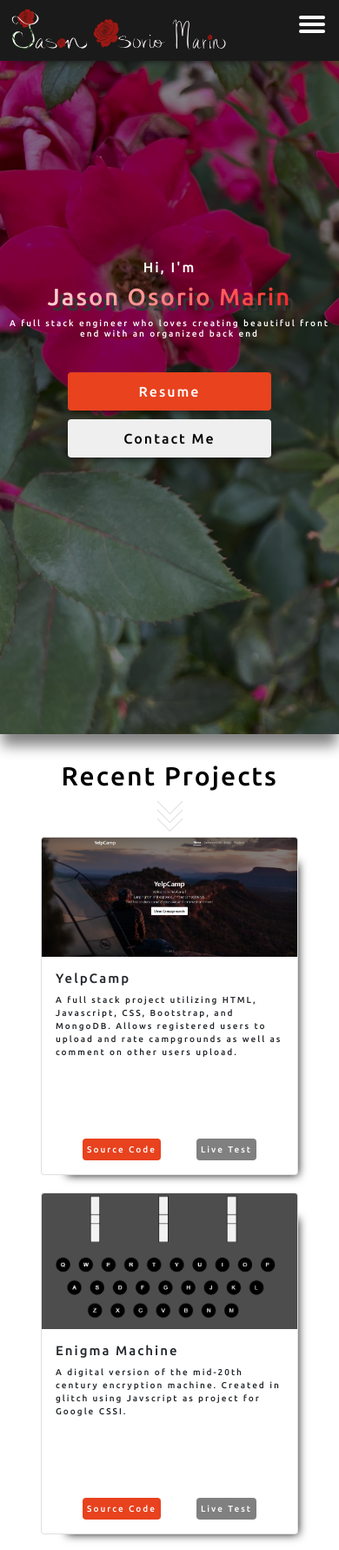
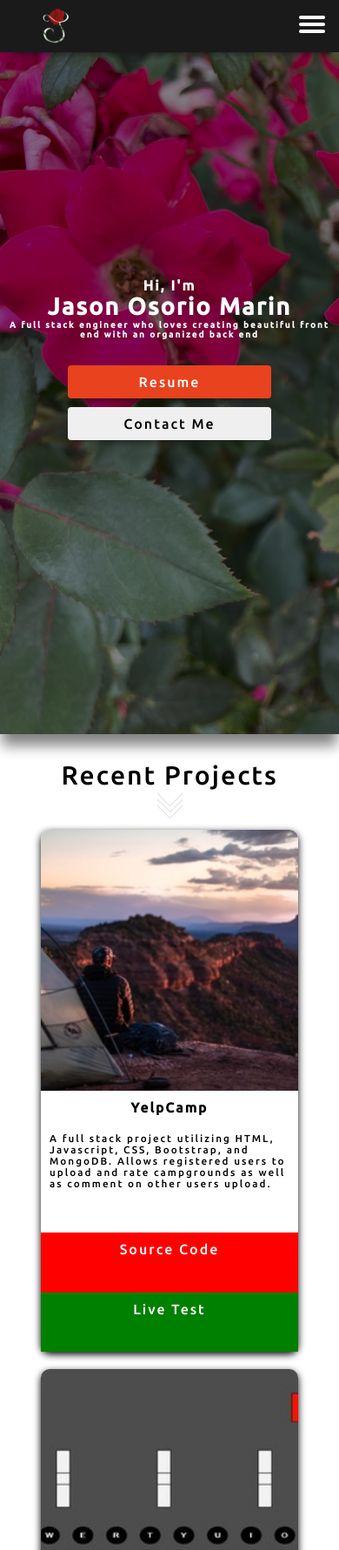
Before and after one commit to Jmarin123/Portfolio, a Node server app: page / in a window 390 px wide. Shown: the top 1782 px of the page at 87% size. Run offline with Node 20, Linux system fonts and the light colour scheme.

Commit message:
Save for main

```diff
--- a/index.js
+++ b/index.js
@@ -7,14 +7,18 @@
 app.use(express.static(path.join(__dirname, 'public')));
 
 
-app.use('/projects', (req, res) => {
-    res.render('projects.ejs');
+app.use('/about', (req, res) => {
+    res.render('about.ejs');
 });
 
 app.use('/', (req, res) => {
     res.render('landing.ejs');
 })
 
+app.use('*', (res, req) => {
+    req.redirect('/');
+})
+
 const port = process.env.PORT || 3000;
 app.listen(port, () => {
     console.log(`Serving on port ${port}`);
--- a/public/stylesheets/landingPage.css
+++ b/public/stylesheets/landingPage.css
@@ -30,6 +30,10 @@
 .brand {
     color: white;
     text-decoration: none;
+}
+
+.solo-j {
+    display: none;
 }
 
 .brand:hover {
@@ -145,14 +149,17 @@
 .hero-text {
     /* padding-left: 20px; */
     text-align: center;
+    cursor: default;
 }
 
 .hero-text h5 {
     font-size: clamp(10px, 1.7vw, 20px);
+    cursor: default;
 }
 
 .intro {
     font-size: clamp(16px, 3vw, 64px);
+    cursor: default;
 }
 
 .hero-buttons {
@@ -193,11 +200,8 @@
 }
 
 .title {
-    background: -webkit-linear-gradient(320deg, white, red);
-    -webkit-background-clip: text;
-    -webkit-text-fill-color: transparent;
+    color: white;
     font-size: clamp(1rem, 7vw, 10rem);
-    filter: drop-shadow(6px 6px #333);
 }
 
 .resume:hover {
@@ -249,7 +253,7 @@
     padding: 10px;
     transform: rotate(45deg);
     -webkit-transform: rotate(45deg);
-    transition: border-width 0.2s;
+    transition: border-width 0.3s;
 }
 
 
@@ -267,58 +271,122 @@
 }
 
 .card {
-    display: inline-block;
-    margin-bottom: auto;
+    display: flex;
+    flex-flow: column;
+    margin-bottom: 20px;
     box-sizing: border-box;
     height: auto;
-    box-shadow: 15px 15px 10px -15px #111;
-    width: 20rem !important;
+    box-shadow: 0 3px 8px #000;
+    width: 20rem;
     margin-top: 10px;
+    border-radius: 10px;
+    transition: all 300ms ease-in-out;
+}
+
+.card:hover {
+    box-shadow: 0px 10px 40px;
+    transform: scale(1.05);
+}
+
+.yelp-pic {
+    min-height: 200px;
+    width: 100%;
+    border-top-left-radius: 10px;
+    border-top-right-radius: 10px;
+    background: url("../images/testYelp.jpg") no-repeat;
+    background-size: cover;
+    background-position: center;
+}
+
+
+.enigma-pic {
+    min-height: 200px;
+    width: 100%;
+    border-top-left-radius: 10px;
+    border-top-right-radius: 10px;
+    background: url("../images/testEnigma.jpg") no-repeat;
+    background-size: cover;
+    background-position: center;
+}
+
+.music-pic {
+
+    min-height: 200px;
+    width: 100%;
+    border-top-left-radius: 10px;
+    border-top-right-radius: 10px;
+    background: url("../images/IMG-0294.jpg") no-repeat;
+    background-size: cover;
+    background-position: center;
+
 }
 
 .card-title {
     font-size: clamp(15px, 2vw, 20px);
+    text-align: center;
+    margin: 10px;
 }
 
 .card-text {
     font-size: clamp(10px, 2vw, 15px);
+    font-weight: 30;
+    padding: 10px;
 }
 
 .card-body {
-    box-sizing: border-box;
-    height: auto;
+    display: flex;
+    flex-flow: column;
+    height: 100%;
 }
+
 
 .card-buttons {
     display: flex;
-    align-items: center;
+    margin: 10px;
+    align-items: flex-end;
     justify-content: space-evenly;
-    margin-top: 90px;
+    height: 100%;
 }
 
-.sourceCode {
+
+.card-reference {
     margin: 0px 10px;
     font-size: clamp(10px, 2vw, 16px);
     background-color: #e8421e;
     color: white;
     border: none;
     border-radius: 4px;
-    padding: 5px;
+    padding: .5em 1em;
     transition: background-color 0.2s;
+    cursor: pointer;
 }
 
 
+.sourceCode:hover {
+    background-color: #c43618;
+}
 
 .live-test {
+    background-color: #28a745;
+}
+
+.live-test:hover {
+    background-color: #208537;
+}
+
+
+/* .live-test {
     margin: 0px 10px;
     font-size: clamp(10px, 2vw, 16px);
     background-color: grey;
     color: white;
     border: none;
     border-radius: 4px;
-    padding: 5px;
+    padding: 1em;
     transition: background-color 0.2s;
-}
+    cursor: pointer;
+} */
+
 
 
 @media (min-width: 780px) {
@@ -377,9 +445,18 @@
         margin-left: 10vw;
     } */
 
-    .brand img {
+    /* .brand img {
         width: 250px;
         height: 50px;
+    } */
+
+    .solo-j {
+        display: block;
+        margin-left: 10vw;
+    }
+
+    .full-name {
+        display: none;
     }
 
     .logo {
@@ -467,16 +544,72 @@
         width: 60vw;
     }
 
-    .card {
-        width: 80% !important;
-        margin-bottom: 20px;
-        margin-top: 0px;
-    }
-
-
     .all-projects {
         flex-flow: column;
         justify-content: center;
         align-items: center;
     }
+
+    .card {
+        width: 80%;
+        margin: 10px 0px;
+        height: 600px;
+    }
+
+    .yelp-pic {
+        min-height: 300px;
+    }
+
+    .enigma-pic {
+        min-height: 300px;
+    }
+
+    .music-pic {
+        min-height: 300px;
+    }
+
+    .card-title {
+        font-size: clamp(15px, 4vw, 30px);
+    }
+
+    .card-text {
+        font-size: clamp(10px, 3vw, 20px);
+    }
+
+    .card-buttons {
+        flex-direction: column;
+        align-items: center;
+        justify-content: center;
+        width: 100%;
+    }
+
+    .container-for-buttons {
+        margin-top: 40px;
+        height: 100%;
+    }
+
+    .tryingClass {
+        width: 100%;
+        height: 50%;
+        padding: 10px;
+        background-color: red;
+        color: white;
+        text-align: center;
+    }
+
+    .finishPlz {
+        width: 100%;
+        height: 50%;
+        padding: 10px;
+        background-color: green;
+        color: white;
+        text-align: center;
+    }
+
+    .card-reference {
+        width: 100%;
+        padding: 0 100%;
+        font-size: clamp(16px, 3vw, 24pxA)
+    }
+
 }
--- a/views/landing.ejs
+++ b/views/landing.ejs
@@ -6,8 +6,6 @@
     <meta http-equiv="X-UA-Compatible" content="IE=edge">
     <meta name="viewport" content="width=device-width, initial-scale=1.0">
     <title>Welcome!</title>
-    <link href="https://cdn.jsdelivr.net/npm/bootstrap@5.0.2/dist/css/bootstrap.min.css" rel="stylesheet"
-        integrity="sha384-EVSTQN3/azprG1Anm3QDgpJLIm9Nao0Yz1ztcQTwFspd3yD65VohhpuuCOmLASjC" crossorigin="anonymous">
 
     <link rel="stylesheet" href="/stylesheets/landingPage.css">
 </head>
@@ -16,9 +14,10 @@
     <nav class="navbar-thing">
         <div class="logo">
             <a href="#" class="brand">
-                <img src="../images/Fixing.png" alt="Jason Osorio Marin Logo" width="240px" height="60px">
+                <img src="../images/Fixing.png" alt="Jason Osorio Marin Logo" width="240px" height="60px"
+                    class="full-name">
                 <!-- This is the smaller css-->
-
+                <img src="../images/Solo_J.png" alt="Jason Osorio Marin Logo" width="30px" height="40px" class="solo-j">
                 <!-- <img src="../images/Untitled_Artwork.png" width="200px" height="100px" alt="Jason Osorio"
                     class="image-brand"> -->
             </a>
@@ -32,7 +31,6 @@
             <ul>
                 <li><a href="/" class="homeLink">Home</a></li>
                 <li><a href="/about" class="aboutLink">About</a></li>
-                <li><a href="/projects" class="aboutLink">Projects</a></li>
                 <li><a href="/contact" class="contactLink">Contact</a></li>
                 <li>
                     <a href="https://github.com/Jmarin123" target="_blank" rel="noopener noreferrer">
@@ -76,58 +74,54 @@
             </div>
             <div class="all-projects">
                 <div class="card yelpcamp">
-                    <img class="card-img-top" src="../images/yelpcampPic.png" alt="Card image cap">
+                    <div class="yelp-pic"></div>
                     <div class="card-body">
                         <h5 class="card-title">YelpCamp</h5>
                         <p class="card-text">A full stack project utilizing HTML, Javascript, CSS, Bootstrap, and
                             MongoDB. Allows registered users to upload and rate campgrounds as well as comment on other
                             users upload.</p>
-                        <div class="card-buttons">
+                        <!-- <div class="card-buttons">
                             <form action="https://github.com/Jmarin123/Enigma-Machine" method="get" target="_blank">
-                                <button class="sourceCode">Source Code</button>
+                                <button class="card-reference sourceCode">Source Code</button>
                             </form>
                             <form action="https://enigma-encrypt.glitch.me" method="get" target="_blank">
-                                <button class="live-test">Live Test</button>
+                                <button class="card-reference live-test">Live Test</button>
+                            </form>
+                        </div> -->
+                        <div class="container-for-buttons">
+                            <div class="tryingClass">Source Code</div>
+                            <div class="finishPlz">Live Test</div>
+                        </div>
+                    </div>
+                </div>
+                <div class="card enigma">
+                    <div class="enigma-pic"></div>
+                    <div class="card-body">
+                        <h5 class="card-title">Enigma Machine</h5>
+                        <p class="card-text">A digital version of the mid-20th century encryption machine. Created in
+                            glitch using Javscript as project for Google CSSI.</p>
+                        <div class="card-buttons enigma-button">
+                            <form action="https://github.com/Jmarin123/Enigma-Machine" method="get" target="_blank">
+                                <button class="card-reference sourceCode">Source Code</button>
+                            </form>
+                            <form action="https://enigma-encrypt.glitch.me" method="get" target="_blank">
+                                <button class="card-reference live-test">Live Test</button>
                             </form>
                         </div>
                     </div>
                 </div>
-                <div class="card enigma">
-                    <img class="card-img-top" src="../images/enigmaPic.png" alt="Card image cap">
-                    <div class="card-body">
-                        <h5 class="card-title">Enigma Machine</h5>
-                        <p class="card-text">A digital version of the mid-20th century encryption machine. Created in
-                            glitch using Javscript as project for Google CSSI.</p>
-                        <div class="card-buttons">
-                            <form action="https://github.com/Jmarin123/Enigma-Machine" method="get" target="_blank">
-                                <button class="sourceCode">Source Code</button>
-                            </form>
-                            <form action="https://enigma-encrypt.glitch.me" method="get" target="_blank">
-                                <button class="live-test">Live Test</button>
-                            </form>
-                        </div>
-                    </div>
-                    <!-- <div class="container-for-source-live">
-                        <form action="https://github.com/Jmarin123/Enigma-Machine" method="get" target="_blank">
-                            <button class="sourceCode">Source Code</button>
-                        </form>
-                        <form action="https://enigma-encrypt.glitch.me" method="get" target="_blank">
-                            <button class="live-test">Live Test</button>
-                        </form>
-                    </div> -->
-                </div>
                 <div class="card musicAPI">
-                    <img class="card-img-top" src="../images/IMG-0296.jpg" alt="Card image cap">
+                    <div class="music-pic"></div>
                     <div class="card-body">
                         <h5 class="card-title">Music API</h5>
                         <p class="card-text">Some quick example text to build on the card title and make up the bulk of
                             the card's content.</p>
                         <div class="card-buttons">
                             <form action="https://github.com/Jmarin123/Enigma-Machine" method="get" target="_blank">
-                                <button class="sourceCode">Source Code</button>
+                                <button class="card-reference sourceCode">Source Code</button>
                             </form>
                             <form action="https://enigma-encrypt.glitch.me" method="get" target="_blank">
-                                <button class="live-test">Live Test</button>
+                                <button class="card-reference live-test">Live Test</button>
                             </form>
                         </div>
                     </div>
@@ -149,9 +143,6 @@
     <script src="/scripts/homePage.js"></script>
     <script type="module" src="https://unpkg.com/ionicons@5.5.2/dist/ionicons/ionicons.esm.js"></script>
     <script nomodule src="https://unpkg.com/ionicons@5.5.2/dist/ionicons/ionicons.js"></script>
-    <script src="https://cdn.jsdelivr.net/npm/bootstrap@5.0.2/dist/js/bootstrap.bundle.min.js"
-        integrity="sha384-MrcW6ZMFYlzcLA8Nl+NtUVF0sA7MsXsP1UyJoMp4YLEuNSfAP+JcXn/tWtIaxVXM"
-        crossorigin="anonymous"></script>
 
 </body>
 
```
Also changed, not shown: public/images/Jason_Logo.PNG (deleted), public/images/Solo_J.png (added), public/images/testEnigma.jpg (added), public/images/testYelp.jpg (added), public/images/yelpcampPic.png (deleted).
